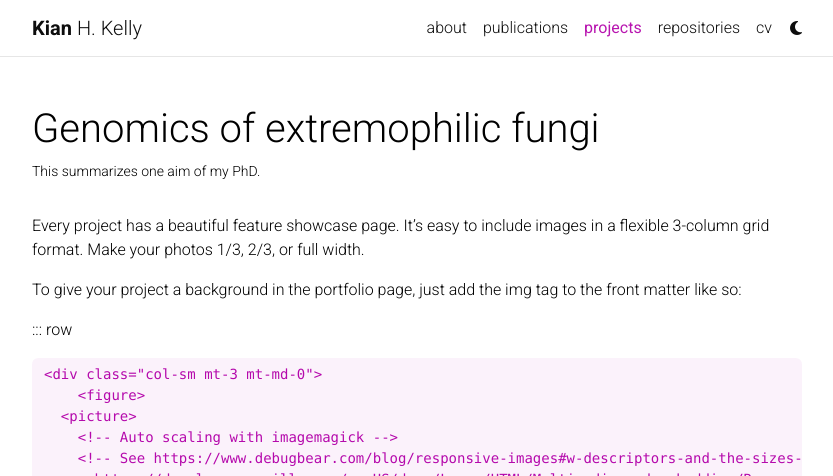
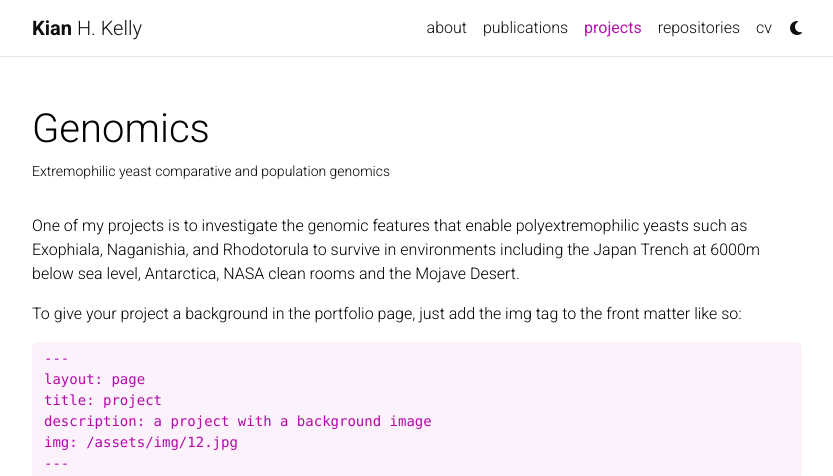
Before and after one commit to G-gnome/G-gnome.github.io, a Jekyll site: the page built from _projects/1_project.md, in a window 1280 px wide and 1400 px high. Shown: the top 476 px of the window, without its empty margins (223-1056 px from the left). Built offline with Jekyll 4.4.1, drawn with Linux system fonts in a browser that asks for light colours; full-size pictures stand in for the smaller copies a plugin makes; comment, search, counter and statistics services are not loaded; a style sheet for code colours, icons or effects is not loaded; some of the changed text lies outside the part shown; grey boxes are pictures that could not be loaded.

Commit message:
work on projects

````diff
--- a/_projects/1_project.md
+++ b/_projects/1_project.md
@@ -1,76 +1,64 @@
 ---
 layout: page
-title: Genomics of extremophilic fungi
-description: This summarizes one aim of my PhD.
+title: Genomics
+description: Extremophilic yeast comparative and population genomics
 img: assets/img/7.jpg
 importance: 2
 category: PhD projects
-related_publications: einstein1956investigations, einstein1950meaning
-editor_options:
-  markdown:
-    wrap: sentence
+giscus_comments: false
 ---
 
-Every project has a beautiful feature showcase page.
-It's easy to include images in a flexible 3-column grid format.
-Make your photos 1/3, 2/3, or full width.
+One of my projects is to investigate the genomic features that enable polyextremophilic yeasts such as Exophiala, Naganishia, and Rhodotorula to survive in environments including the Japan Trench at 6000m below sea level, Antarctica, NASA clean rooms and the Mojave Desert.
 
 To give your project a background in the portfolio page, just add the img tag to the front matter like so:
 
-::: row
-```
-<div class="col-sm mt-3 mt-md-0">
-    {% include figure.html path="assets/img/1.jpg" title="example image" class="img-fluid rounded z-depth-1" %}
+    ---
+    layout: page
+    title: project
+    description: a project with a background image
+    img: /assets/img/12.jpg
+    ---
+
+<div class="row">
+    <div class="col-sm mt-3 mt-md-0">
+        {% include figure.html path="assets/img/1.jpg" title="example image" class="img-fluid rounded z-depth-1" %}
+    </div>
+    <div class="col-sm mt-3 mt-md-0">
+        {% include figure.html path="assets/img/3.jpg" title="example image" class="img-fluid rounded z-depth-1" %}
+    </div>
+    <div class="col-sm mt-3 mt-md-0">
+        {% include figure.html path="assets/img/5.jpg" title="example image" class="img-fluid rounded z-depth-1" %}
+    </div>
 </div>
-<div class="col-sm mt-3 mt-md-0">
-    {% include figure.html path="assets/img/3.jpg" title="example image" class="img-fluid rounded z-depth-1" %}
+<div class="caption">
+Here you can see Naganishia's various environments.
 </div>
-<div class="col-sm mt-3 mt-md-0">
-    {% include figure.html path="assets/img/5.jpg" title="example image" class="img-fluid rounded z-depth-1" %}
+<div class="row">
+    <div class="col-sm mt-3 mt-md-0">
+        {% include figure.html path="assets/img/5.jpg" title="example image" class="img-fluid rounded z-depth-1" %}
+    </div>
 </div>
-```
-:::
-
-::: caption
-```
-Caption photos easily. On the left, a road goes through a tunnel. Middle, leaves artistically fall in a hipster photoshoot. Right, in another hipster photoshoot, a lumberjack grasps a handful of pine needles.
-```
-:::
-
-::: row
-```
-<div class="col-sm mt-3 mt-md-0">
-    {% include figure.html path="assets/img/5.jpg" title="example image" class="img-fluid rounded z-depth-1" %}
+<div class="caption">
+    This image can also have a caption. It's like magic.
 </div>
-```
-:::
-
-::: caption
-```
-This image can also have a caption. It's like magic.
-```
-:::
 
 You can also put regular text between your rows of images.
 Say you wanted to write a little bit about your project before you posted the rest of the images.
 You describe how you toiled, sweated, *bled* for your project, and then... you reveal its glory in the next row of images.
 
-::: {.row .justify-content-sm-center}
-```
-<div class="col-sm-8 mt-3 mt-md-0">
-    {% include figure.html path="assets/img/6.jpg" title="example image" class="img-fluid rounded z-depth-1" %}
+
+<div class="row justify-content-sm-center">
+    <div class="col-sm-8 mt-3 mt-md-0">
+        {% include figure.html path="assets/img/6.jpg" title="example image" class="img-fluid rounded z-depth-1" %}
+    </div>
+    <div class="col-sm-4 mt-3 mt-md-0">
+        {% include figure.html path="assets/img/11.jpg" title="example image" class="img-fluid rounded z-depth-1" %}
+    </div>
 </div>
-<div class="col-sm-4 mt-3 mt-md-0">
-    {% include figure.html path="assets/img/11.jpg" title="example image" class="img-fluid rounded z-depth-1" %}
+<div class="caption">
+    You can also have artistically styled 2/3 + 1/3 images, like these.
 </div>
-```
-:::
 
-::: caption
-```
-You can also have artistically styled 2/3 + 1/3 images, like these.
-```
-:::
 
 The code is simple.
 Just wrap your images with `<div class="col-sm">` and place them inside `<div class="row">` (read more about the <a href="https://getbootstrap.com/docs/4.4/layout/grid/">Bootstrap Grid</a> system).
@@ -78,8 +66,7 @@
 Here's the code for the last row of images above:
 
 {% raw %}
-
-``` html
+```html
 <div class="row justify-content-sm-center">
     <div class="col-sm-8 mt-3 mt-md-0">
         {% include figure.html path="assets/img/6.jpg" title="example image" class="img-fluid rounded z-depth-1" %}
@@ -89,5 +76,4 @@
     </div>
 </div>
 ```
-
 {% endraw %}
````
